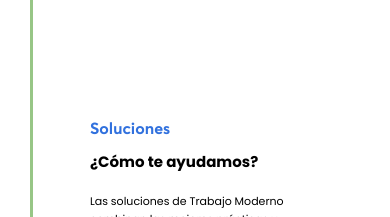
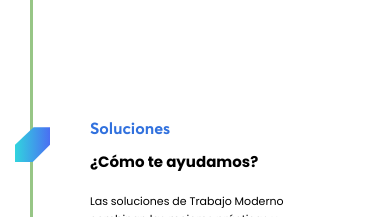
Before and after one commit to TECHCENTER-PERU/Rpstr-techcenterwebsite, an Angular app: page /trabajo-moderno in a window 390 px wide. Shown: the part 960-1177 px from the top of the page. Built offline with nearby package versions, Linux system fonts and the light colour scheme.

Commit message:
iconos en la linea

```diff
--- a/src/app/component/soluciones/trabajo-moderno/trabajo-moderno.component.css
+++ b/src/app/component/soluciones/trabajo-moderno/trabajo-moderno.component.css
@@ -401,6 +401,18 @@ h4{
   align-items: center;
 }
 
+.icon-line{
+  background: linear-gradient(to left, #4A6FF2, #3DA3E8, #31D4DE);
+  clip-path: polygon(53% 0, 100% 0, 100% 50%, 50% 100%, 0 100%, 0 50%);
+  height: 55px;
+  max-height: calc(100% - 90px);
+  position: absolute;
+  left: 40px;
+  top: 130px;
+  width: 55px;
+  z-index: 11;
+}
+
 /* Estilos comunes */
 @media screen and (max-width: 1024px) {
   .header-container {
@@ -417,7 +429,7 @@ h4{
   }
 
   .section-header--p-80 {
-    padding: 0px 80px;
+    padding: 0px 130px;
   }
 
   .section-header-flex {
@@ -769,4 +781,11 @@ h4{
   .section-card p{
     font-size: 11px;
   }
+
+.icon-line{
+  height: 35px;
+  left: 15px;
+  top: 130px;
+  width: 35px;
 }
+}
--- a/src/app/component/soluciones/trabajo-moderno/trabajo-moderno.component.html
+++ b/src/app/component/soluciones/trabajo-moderno/trabajo-moderno.component.html
@@ -24,9 +24,7 @@
     </section>
     <section class="section-container section-container--pt-80">
         <div class="section-header section-header--p-80">
-            <!-- <div class="icon">
-                <img src="assets/img/formas/forma-1.png" alt="">
-            </div> -->
+            <div class="icon-line"></div>
             <div class="section-text">
                 <h4>Soluciones</h4>
                 <h2>¿Cómo te ayudamos?</h2>
@@ -68,6 +66,8 @@
     </section>
     <section class="section-container">
         <div class="section-header--p-80 section-header-flex">
+            <div class="icon-line"></div>
+
             <div class="section-text container">
                 <h4>Beneficios</h4>
                 <h2>¿Por qué elegir a TECHCENTER?</h2>
@@ -115,6 +115,8 @@
     </section>
     <section class="section-container section-container--pt-80">
         <div class="section-header section-header--p-80">
+            <div class="icon-line"></div>
+
             <div class="section-text">
                 <h3>¿Cuáles son las tecnologías que utilizamos?</h3>
                 <p>Los productos de Microsoft Cloud son líderes del sector por sí solos, pero son aún más potentes cuando se utilizan juntos. Descubre cómo tu empresa puede acelerar su crecimiento combinando los productos de Microsoft.</p>
@@ -162,6 +164,8 @@
 
     <section class="section-container section-container--pt-20">
         <div class="section-header section-header--p-0">
+            <div class="icon-line"></div>
+
             <div class="section-text centered">
                 <h3>Preguntas frecuentes</h3>
                 <p>Encuentra respuestas a las preguntas más frecuentes sobre nuestras soluciones.</p>
```
